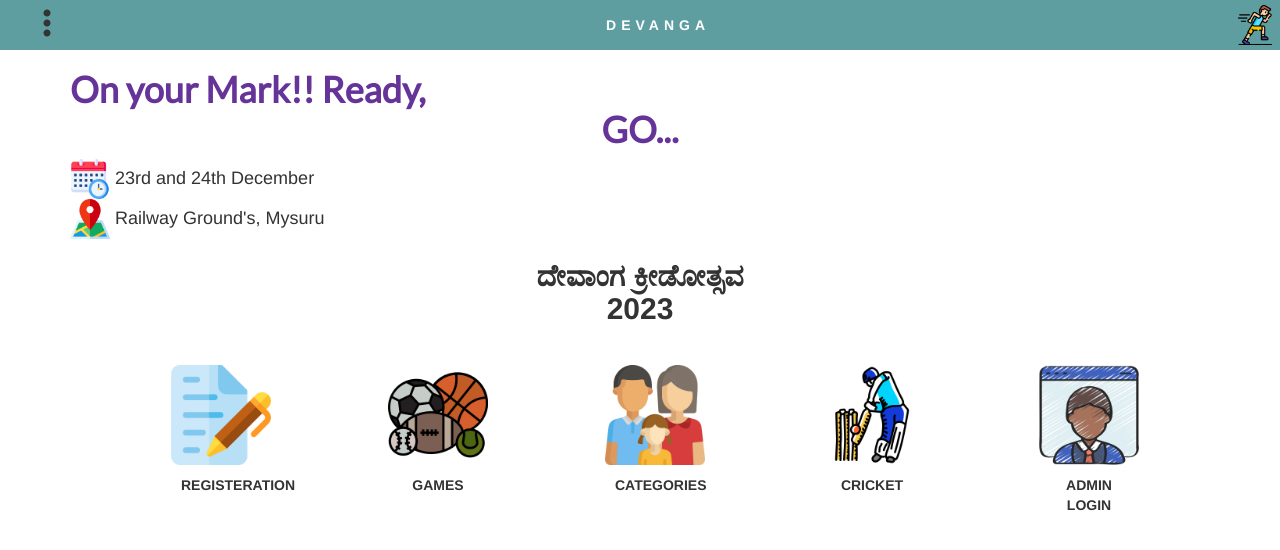
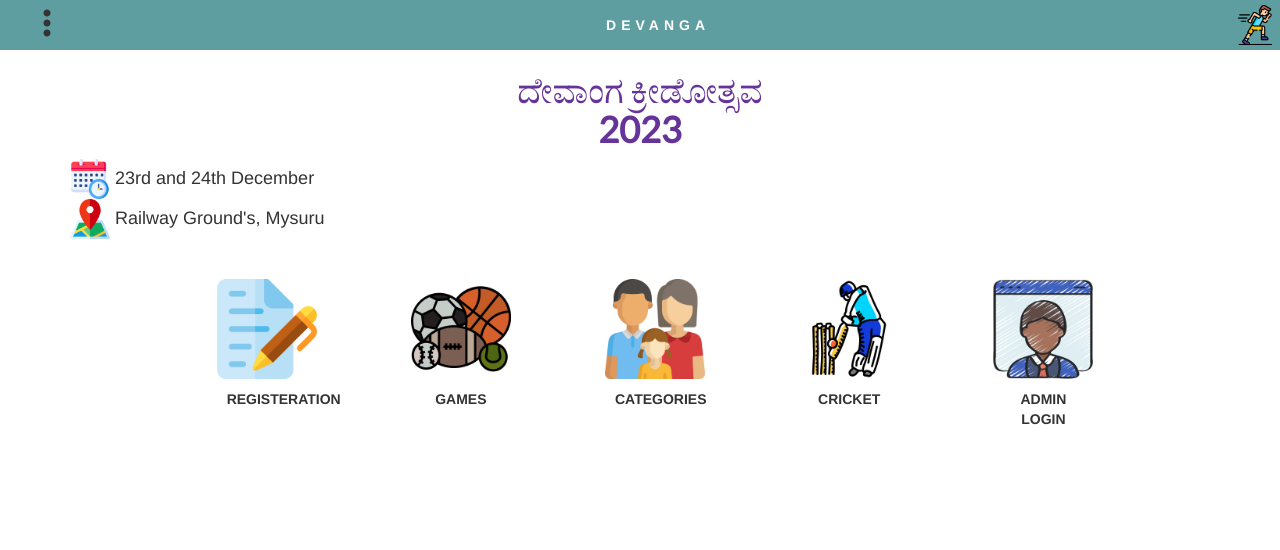
Before and after one commit to sagar-shivappa/SportsClient, an Angular app: page / in a window 1280 px wide. Shown: the top 550 px of the page. Built offline with nearby package versions, Linux system fonts and the light colour scheme.

Commit message:
Header fix

```diff
--- a/src/app/home/home.component.html
+++ b/src/app/home/home.component.html
@@ -1,7 +1,7 @@
 <div class="container">
-  <h1>
-    On your Mark!! Ready,<br />
-    <p style="text-align: center">GO...</p>
+  <h1 class="devanga">
+    ದೇವಾಂಗ ಕ್ರೀಡೋತ್ಸವ<br />
+    <p style="text-align: center"><strong>2023</strong></p>
   </h1>
   <h4>
     <div>
@@ -13,9 +13,9 @@
       Ground's, Mysuru
     </div>
   </h4>
-  <h2 class="devanga">
+  <!-- <h2 >
     ದೇವಾಂಗ ಕ್ರೀಡೋತ್ಸವ
-    <p><strong>2023</strong></p>
-  </h2>
+    <p><strong></strong></p>
+  </h2> -->
   <app-features></app-features>
 </div>
--- a/src/app/home/home.component.scss
+++ b/src/app/home/home.component.scss
@@ -1,11 +1,6 @@
-h1 {
-  font-family: "Lato", sans-serif;
-  //   font-family: "Open Sans", sans-serif;
-  //   font-family: "Roboto", sans-serif;
-  color: rebeccapurple;
-  font-weight: 600;
-}
 .devanga {
   text-align: center;
-  font-weight: 600;
+  font-weight: 400;
+  font-family: "Lato", sans-serif;
+  color: rebeccapurple;
 }
--- a/src/app/shared-module/features/features.component.scss
+++ b/src/app/shared-module/features/features.component.scss
@@ -1,7 +1,7 @@
 .card-block {
   display: flex;
   flex-wrap: wrap;
-  gap: 5%;
+  gap: 3%;
   justify-content: center;
 }
 
```
